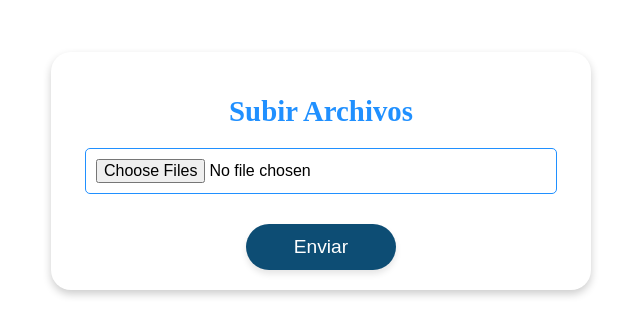
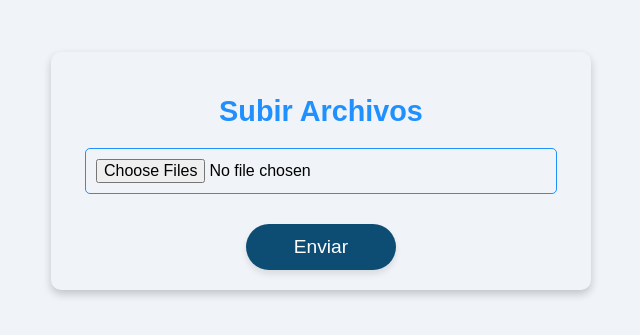
Before and after one commit to dev-GEENE/archivosCreditos, a website: page src/index.html in a window 1280 px wide. Shown: the part 229-564 px from the top of the page, without its empty margins (319-959 px from the left). Drawn offline with Linux system fonts and the light colour scheme.

Commit message:
Arreglo de tipografia

```diff
--- a/src/styles.css
+++ b/src/styles.css
@@ -4,11 +4,13 @@ body {
     align-items: center;
     height: 100vh;
     margin:0;
+    font-family: "Arial", sans-serif;
+    background-color: rgb(240, 244, 248);
 }
 
 .container {
     box-shadow: 0 4px 8px rgba(0, 0, 0, 0.2);
-    border-radius: 20px;
+    border-radius: 10px;
     padding: 20px;
     width: 40%;
     max-width: 500px;
```
